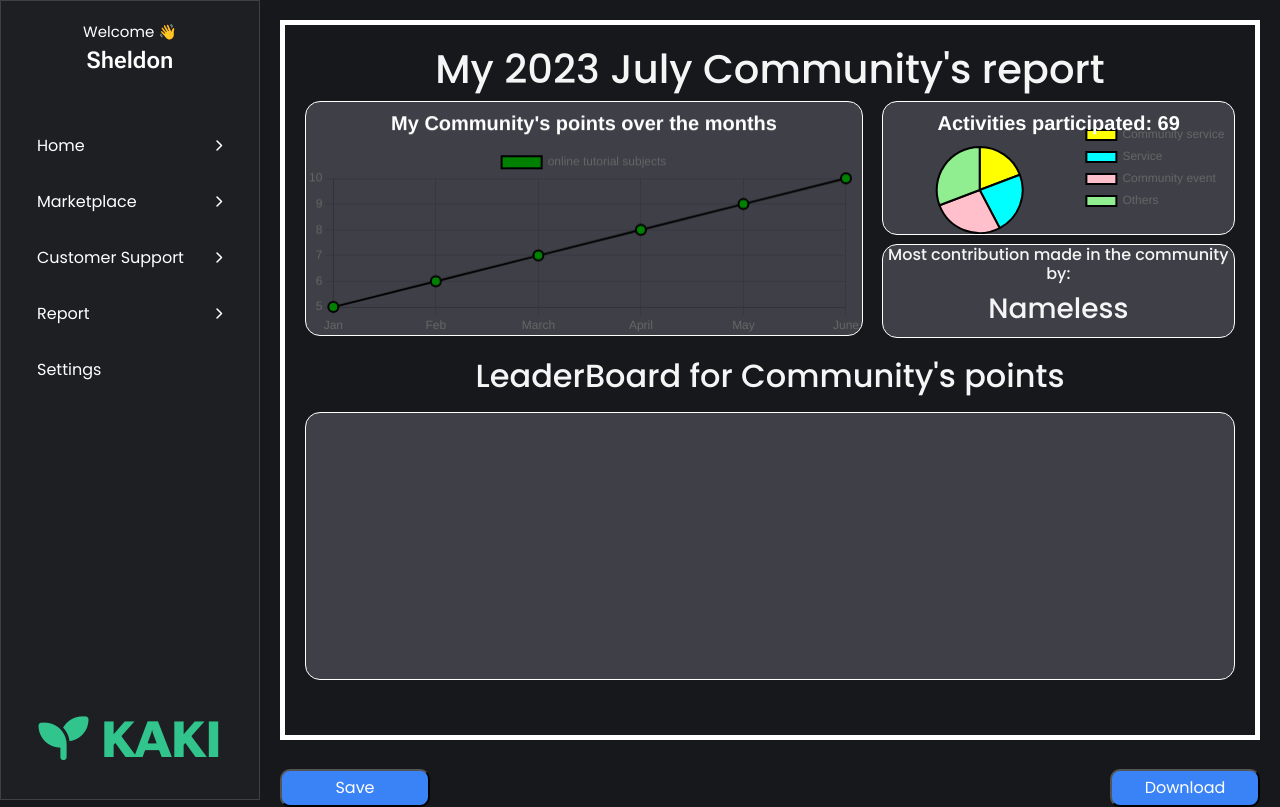
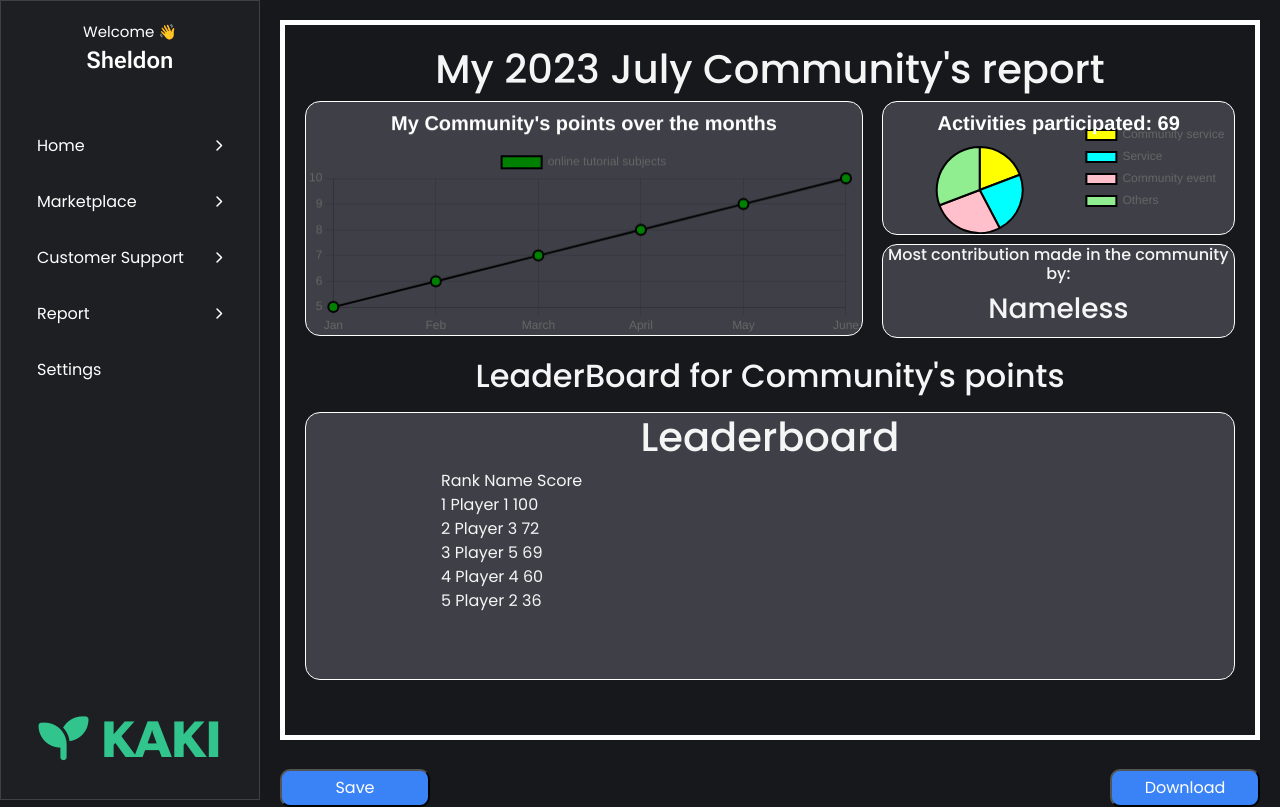
Before and after one commit to gangula-karthik/KAKI-App, a Flask app: page /Report_generation/Community_report in a window 1280 px wide. Run offline with Flask 2, Linux system fonts and the light colour scheme; some libraries are stand-ins or nearby versions.

Commit message:
Adding the leaderboard but i do not have the css as i cannot link it for some reason. Someone pls help me on g.

```diff
--- a/app.py
+++ b/app.py
@@ -75,7 +75,15 @@ def Individual_report():
     month = now.strftime("%B")
     current_year = now.year
     ListMonths = ["Jan","Feb","March","April","May","June"]
-    return render_template('/Report_generation/Individual_report.html', name="Sheldon", current_month = month, data = [5,6,7,8,9,10], current_year=current_year,listMonths = ListMonths, pie_data = [5,6,7,8], neighbours_helped = '69', number_of_activities = '69')
+    leaderboard_data = [
+    {"name": "Player 1", "score": 100},
+    {"name": "Player 2", "score": 36},
+    {"name": "Player 3", "score": 72},
+    {"name": "Player 4", "score": 60},
+    {"name": "Player 5", "score": 69}
+]
+    leaderboard_data.sort(key=lambda x: x['score'], reverse=True)
+    return render_template('/Report_generation/Individual_report.html', leaderboard=leaderboard_data, name="Sheldon", current_month = month, data = [5,6,7,8,9,10], current_year=current_year,listMonths = ListMonths, pie_data = [5,6,7,8], neighbours_helped = '69', number_of_activities = '69')
 
 @app.route('/Report_generation/Community_report')
 def Community_report():
@@ -83,7 +91,15 @@ def Community_report():
     month = now.strftime("%B")
     current_year = now.year
     ListMonths = ["Jan","Feb","March","April","May","June"]
-    return render_template('/Report_generation/Community_report.html', name="Sheldon", current_month = month, data = [5,6,7,8,9,10], current_year=current_year,listMonths = ListMonths, pie_data = [5,6,7,8], most_contribute = 'Nameless', number_of_activities = '69')
+    leaderboard_data = [
+        {"name": "Player 1", "score": 100},
+        {"name": "Player 2", "score": 36},
+        {"name": "Player 3", "score": 72},
+        {"name": "Player 4", "score": 60},
+        {"name": "Player 5", "score": 69}
+    ]
+    leaderboard_data.sort(key=lambda x: x['score'], reverse=True)
+    return render_template('/Report_generation/Community_report.html', leaderboard=leaderboard_data, name="Sheldon", current_month = month, data = [5,6,7,8,9,10], current_year=current_year,listMonths = ListMonths, pie_data = [5,6,7,8], most_contribute = 'Nameless', number_of_activities = '69')
 
 @app.route('/Report_generation/Transactions_report')
 def Transactions_report():
--- a/templates/Report_generation/Community_report.html
+++ b/templates/Report_generation/Community_report.html
@@ -12,17 +12,23 @@
 
 {% block leaderboard_name %}Community's points{% endblock %}
 {% block leaderboard %}
-<!--Leaderboard-->
-<!-- A for loop that loops through all the instances to return a leaderboard in the form of a table-->
-<!-- To add the limit on the app.py by treating it as a list-->
-<!--    {% for player in players %}-->
-<!--    <tr>-->
-<!--        <td>{{ loop.index }}</td>-->
-<!--        <td>{{ player.name }}</td>-->
-<!--        <td>{{ player.score }}</td>-->
-<!--    </tr>-->
-<!--    {% endfor %}-->
-
+<h1 style="text-align:center;">Leaderboard</h1>
+<div style= "padding-left: 135px ; ">
+<div class="leaderboard-item">
+            <span>Rank</span>
+            <span>Name</span>
+            <span>Score</span>
+        </div>
+            {% for entry in leaderboard %}
+            <div>
+                <span>{{ loop.index }}</span>
+                <span>{{ entry.name }}</span>
+                <span>{{ entry.score }}</span>
+            </div>
+            {% endfor %}
+        </tbody>
+    </table>
+</div>
 
 {% endblock %}
 
--- a/templates/Report_generation/Report_template.html
+++ b/templates/Report_generation/Report_template.html
@@ -1,7 +1,7 @@
 {% extends "template.html" %}
 
 {% block css %}
-<link rel="stylesheet" href="/static/Report.css">
+<link rel="stylesheet" href="../static/Report.css" type="text/css">
 {% endblock %}
 
 {% block javascript %}
@@ -36,9 +36,11 @@
 </div>
 
 <h2 class = "title_leaderboard">LeaderBoard for {% block leaderboard_name %}{% endblock %}</h2>
+
 <div class = "leaderBoard_block">
 {% block leaderboard %}{% endblock %}
 </div>
+
 </div>
 <div>
     <button class = "buttonLeft">Save</button>
```
Also changed, not shown: templates/Report_generation/Individual_report.html (+19 -11 lines).
